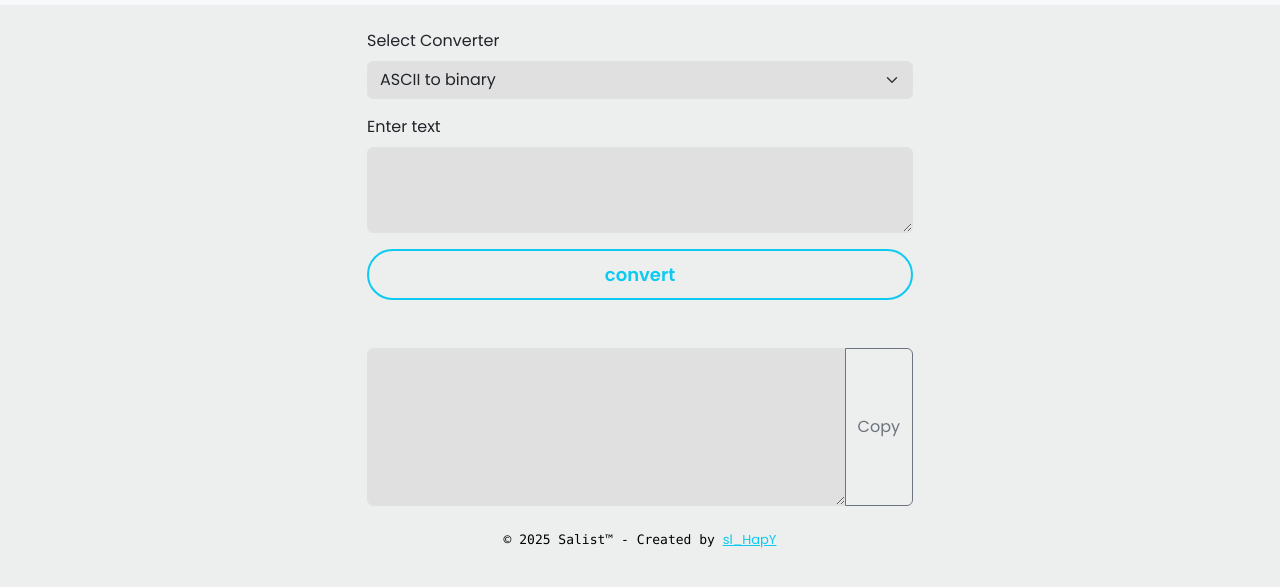
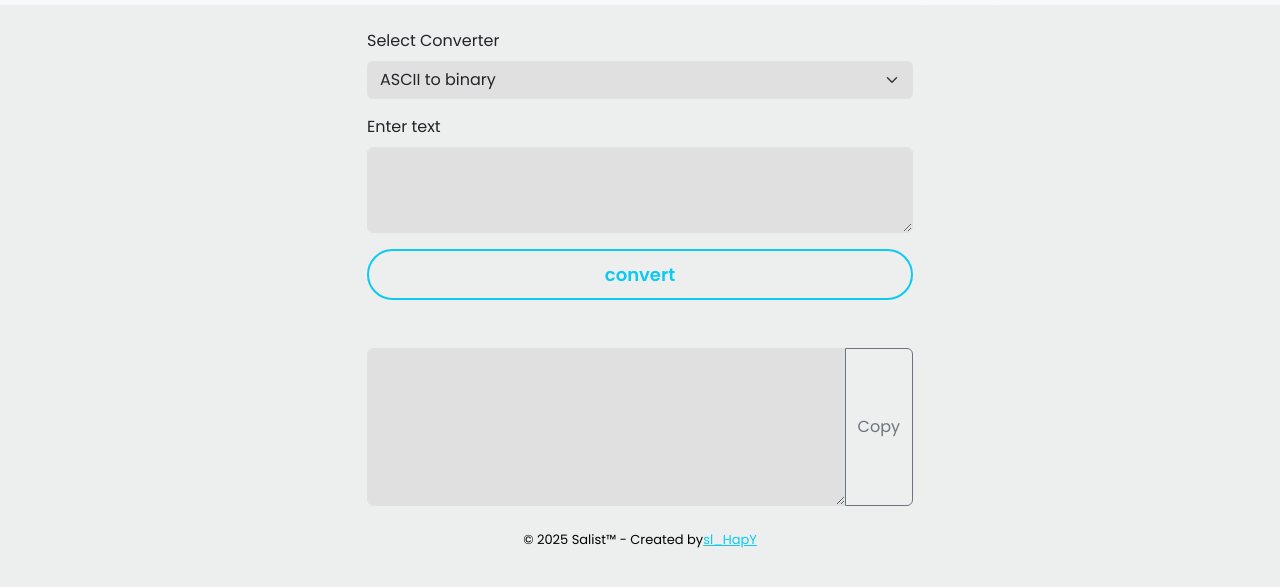
Before and after one commit to sl-HapY/SL-converter, a plain HTML site: page index.html in a window 1280 px wide. Shown: the part 59-646 px from the top of the page. Drawn offline with nearby package versions, Linux system fonts and the light colour scheme.

Commit message:
Update index.html

```diff
--- a/index.html
+++ b/index.html
@@ -103,7 +103,7 @@
             </div>
         </div>
     </div>
-    <pre class="foot">© 2025 Salist™ - Created by <a href="https://github.com/sl-HapY" style="color: #0dcaf0;">sl_HapY</a></pre>
+    <p class="foot"> © 2025 Salist™ - Created by <a href="https://github.com/sl-HapY" style="color: #0dcaf0;">sl_HapY</a></p>
     <script src="app.js"></script>
     <script src="https://cdn.jsdelivr.net/npm/bootstrap@5.3.0/dist/js/bootstrap.bundle.min.js"></script>
 
```
